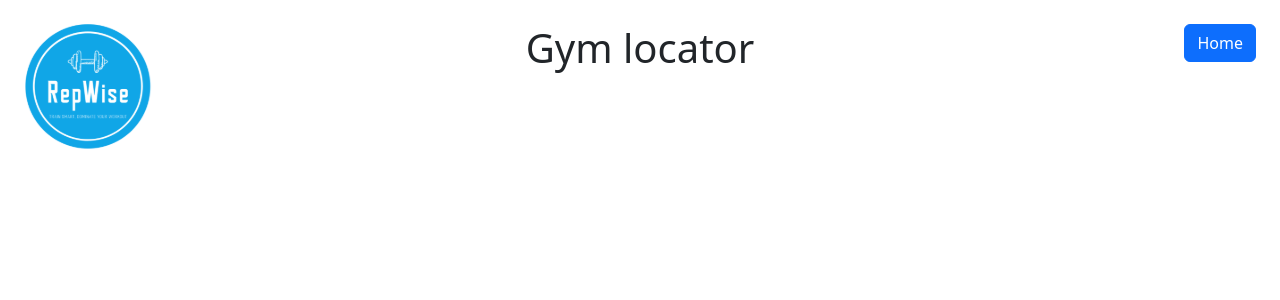
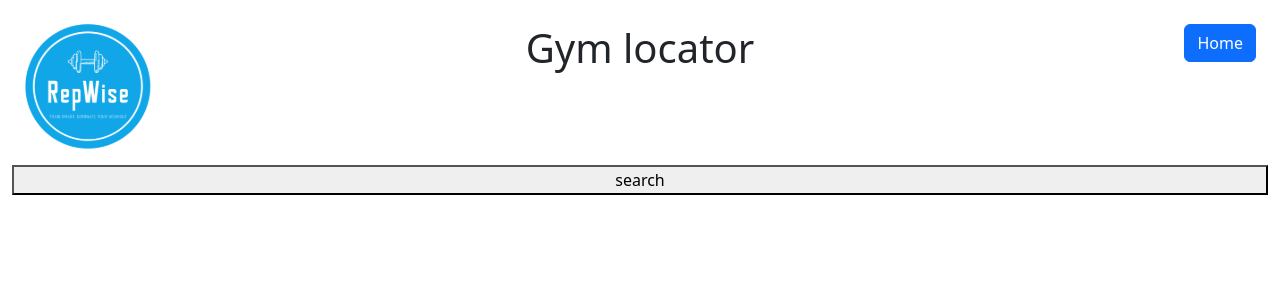
Before and after one commit to Theojeddy/Weightlifting-rep-calculator, a React (Create React App) app: page /GymLocator in a window 1280 px wide. Shown: the top 300 px of the page. Built offline with nearby package versions, Linux system fonts and the light colour scheme.

Commit message:
api call being made, console logs, need to allow to inputs of address/location and to present the map with gyms on

```diff
--- a/src/Pages/Gym.js
+++ b/src/Pages/Gym.js
@@ -13,6 +13,21 @@ export default function GymLocator({ title, setTitle }) {
   useEffect(() => {
     setTitle("Gym locator");
   }, [setTitle]);
+
+
+
+
+async function fetchGyms() {
+    const response = await fetch('https://api.geoapify.com/v2/places?categories=sport.fitness,sport.sports_centre&filter=circle:-2.0816813,52.5110832,2000&bias=proximity:-2.0816813,52.5110832&lang=en&limit=20&apiKey=3d1509c62983467a8c576bdff4fc9aa3');
+    const data = await response.json();
+
+console.log(data);
+console.log(data.features[0].properties.name);
+console.log(data.features[1].properties.name);
+console.log(data.features[2].properties.name);
+console.log(data.features[3].properties.name);
+
+  }
 
   return (
     <div className="container-fluid vw4">
@@ -32,6 +47,9 @@ export default function GymLocator({ title, setTitle }) {
           <HeaderHomeButton />
         </div>
       </div>
+      <div className="row mt-3">
+        <button onClick={fetchGyms}> search </button>
+      </div>
 
 
     </div>
```
